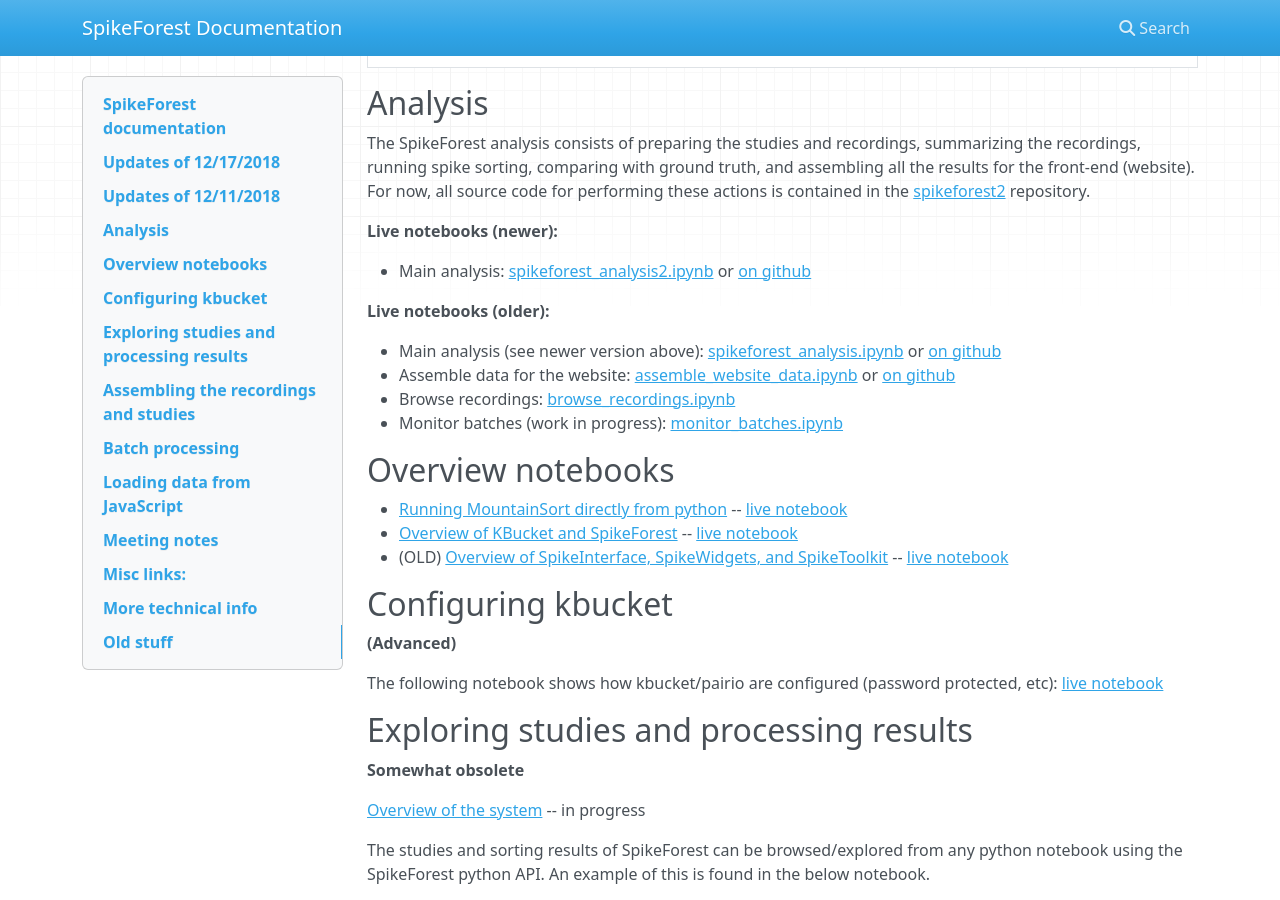
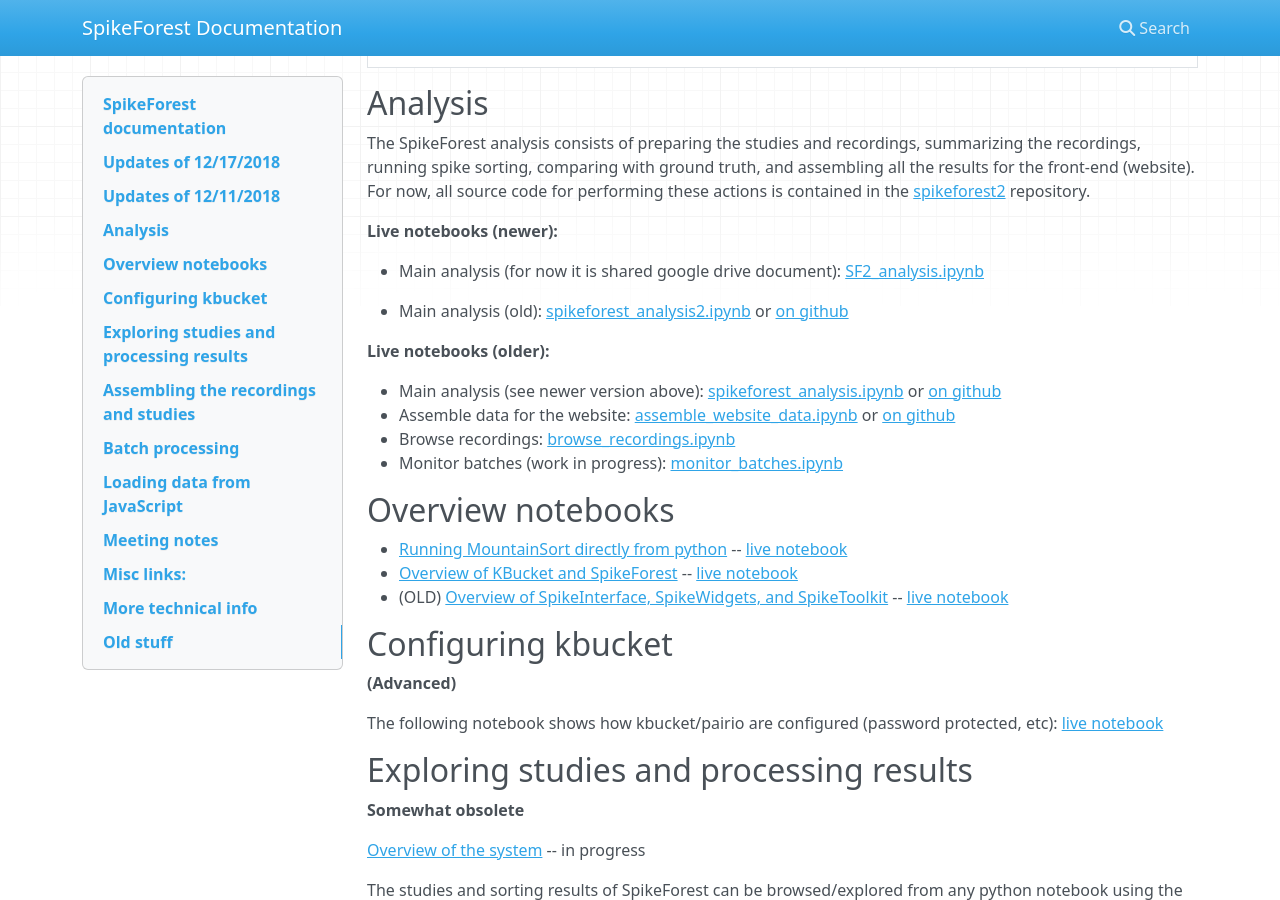
Before and after one commit to scratcharchive/spikeforest-docs, an MkDocs documentation site: the page built from docs/index.md, in a window 1280 px wide and 900 px high, scrolled down 1107 px. Built offline with MkDocs 1.6.1, drawn with Linux system fonts in a browser that asks for light colours; nearby versions of some CDN libraries.

Commit message:
Update index.md

```diff
--- a/docs/index.md
+++ b/docs/index.md
@@ -51,7 +51,9 @@
 
 **Live notebooks (newer):**
 
-* Main analysis: [spikeforest_analysis2.ipynb](https://colab.research.google.com/github/flatironinstitute/spikeforest-docs/blob/master/notebooks/spikeforest_analysis2.ipynb) or [on github](https://github.com/flatironinstitute/spikeforest-docs/blob/master/notebooks/spikeforest_analysis2.ipynb)
+* Main analysis (for now it is shared google drive document): [SF2_analysis.ipynb](https://colab.research.google.com/drive/1FRyVQeU_oBhCG9jFaX7sFS6EafR0pwPd#scrollTo=HtbjJUirgm0s)
+
+* Main analysis (old): [spikeforest_analysis2.ipynb](https://colab.research.google.com/github/flatironinstitute/spikeforest-docs/blob/master/notebooks/spikeforest_analysis2.ipynb) or [on github](https://github.com/flatironinstitute/spikeforest-docs/blob/master/notebooks/spikeforest_analysis2.ipynb)
 
 
 **Live notebooks (older):**
```
